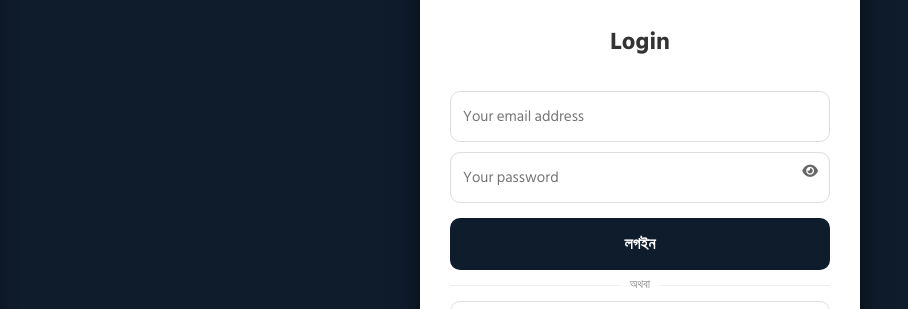
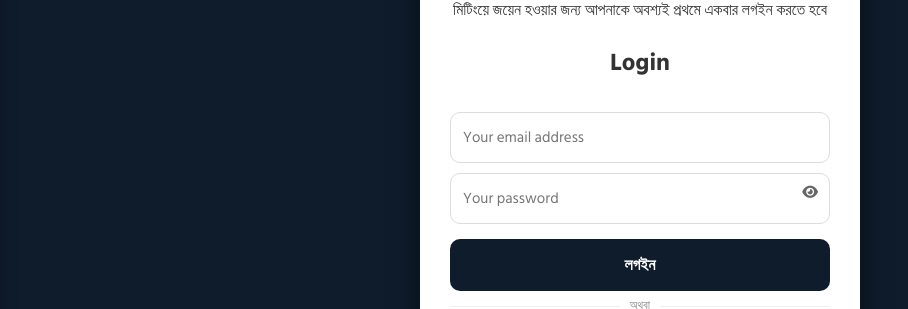
Before and after one commit to RJfoundation/meeting, a plain HTML site: page index.html in a window 1280 px wide. Shown: the part 241-550 px from the top of the page, without its empty margins (0-908 px from the left). Drawn offline with Linux system fonts and the light colour scheme; no server answers.

Commit message:
Update index.html

```diff
--- a/index.html
+++ b/index.html
@@ -150,6 +150,8 @@
     <div id="auth-screen">
         <div class="auth-container">
             <img src="https://i.ibb.co.com/ycsrjKp6/20251128-004458.jpg" alt="Logo" class="logo-img">
+
+<p>মিটিংয়ে জয়েন হওয়ার জন্য আপনাকে অবশ্যই প্রথমে একবার লগইন করতে হবে</p>
 
             <div id="login-form" style="display: block;">
                 <h2>Login</h2>
```
